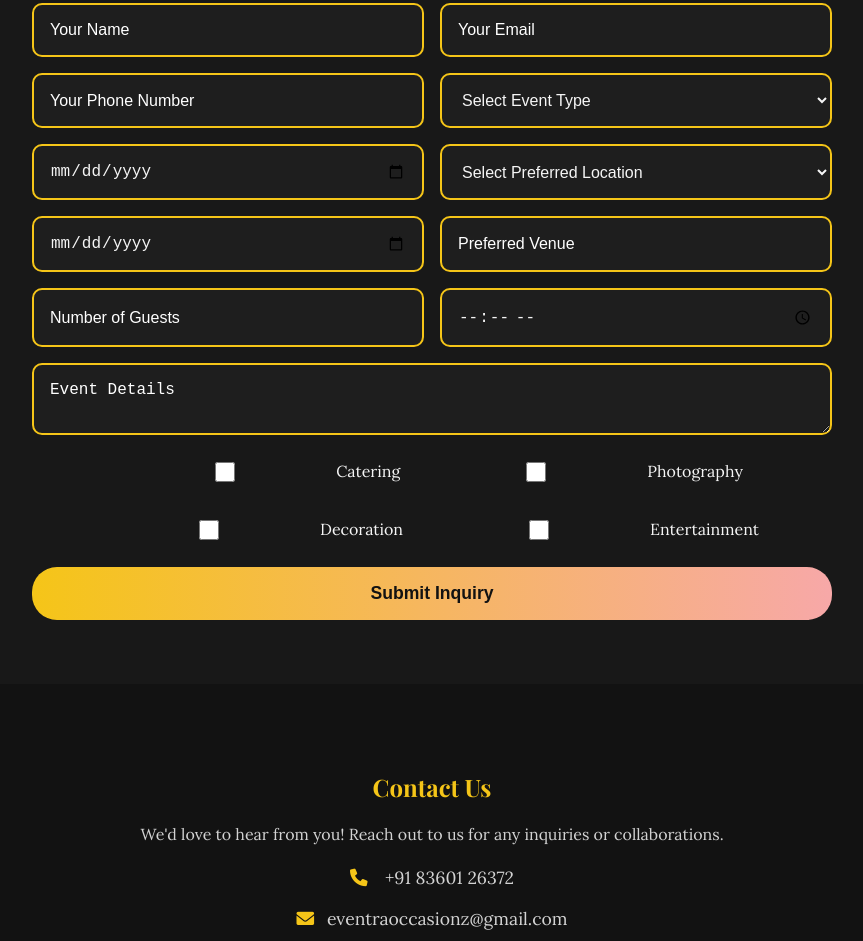
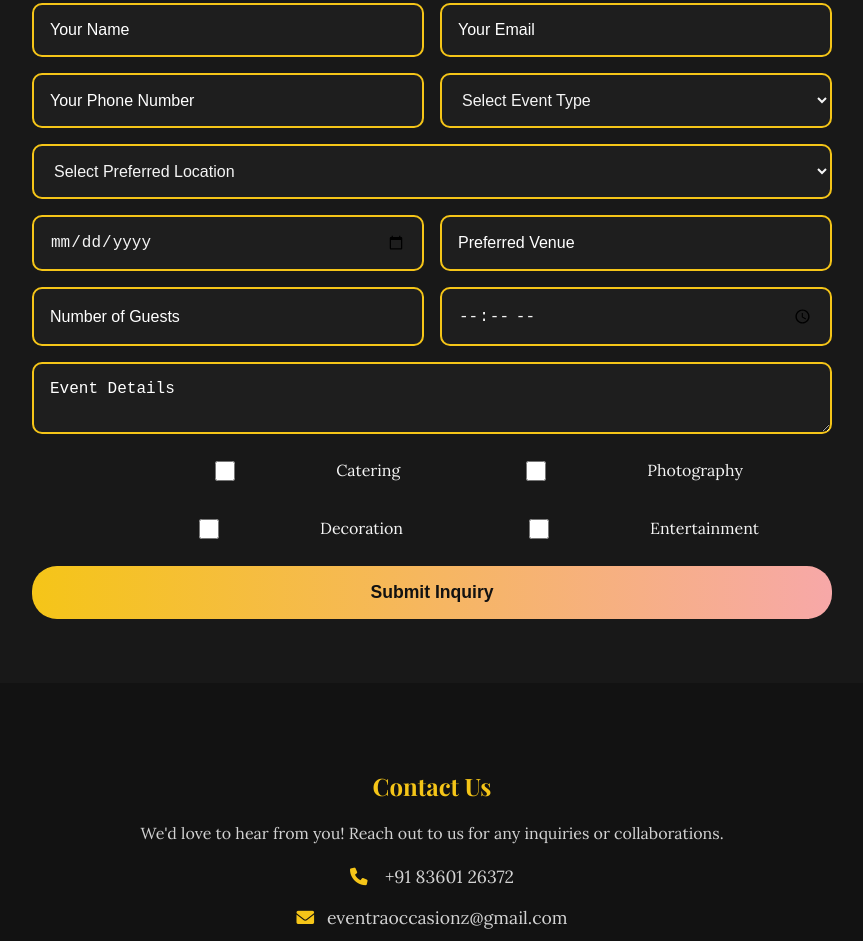
Before and after one commit to EventraOccasionz/Eventra-Occasionz, a plain HTML site: page index.html in a window 1280 px wide. Shown: the part 4390-5331 px from the top of the page, without its empty margins (208-1071 px from the left). Drawn offline with nearby package versions, Linux system fonts and the light colour scheme.

Commit message:
Update v1.25

```diff
--- a/index.html
+++ b/index.html
@@ -276,7 +276,6 @@
                 </select>
             </div>
             <div class="form-row">
-                <input type="date" id="event-date" required>
                 <select id="preferred-location" required>
                     <option value="">Select Preferred Location</option>
                     <option value="goa">Goa</option>
```
